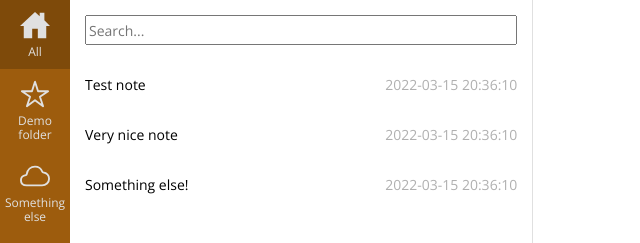
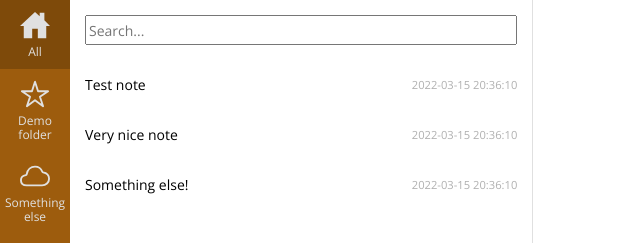
Before and after one commit to a-deriabin/SimplySave, a React (Create React App) app in the folder frontend/: page / in a window 1280 px wide. Shown: the top 243 px of the page, without its empty margins (0-640 px from the left). Built offline with nearby package versions, Linux system fonts and the light colour scheme.

Commit message:
Frontend: shrink note dates on different screen sizes

```diff
--- a/frontend/src/App/DesktopView.tsx
+++ b/frontend/src/App/DesktopView.tsx
@@ -8,7 +8,7 @@ function DesktopView() {
     return (
         <Stack direction='row'>
             <Container flex={5}>
-                <NotesListView />
+                <NotesListView isMobile={false} />
             </Container>
             <Container flex={7}>
                 <NoteContentView isMobile={false} />
--- a/frontend/src/App/MobileView.tsx
+++ b/frontend/src/App/MobileView.tsx
@@ -9,7 +9,7 @@ function MobileView() {
     const noteSelected = notesState.openNoteId === null
 
     return (
-        noteSelected ? <NotesListView /> : <NoteContentView isMobile={true} />
+        noteSelected ? <NotesListView isMobile={true} /> : <NoteContentView isMobile={true} />
     );
 }
 
--- a/frontend/src/NotesListView/NotesList/NoteEntry.tsx
+++ b/frontend/src/NotesListView/NotesList/NoteEntry.tsx
@@ -9,6 +9,7 @@ import {NoteType} from "../../shared/redux/notes/notesSlice.types";
 
 type NoteEntryPropsType = {
     note: NoteType,
+    isMobile: boolean,
 }
 
 function NoteEntry(props: NoteEntryPropsType) {
@@ -19,7 +20,6 @@ function NoteEntry(props: NoteEntryPropsType) {
     const handleSelect = () => {
         if (!isSelected) {
             dispatch(loadNoteContent(props.note.id))
-            //dispatch(selectNote(props.id))
         }
         else {
             dispatch(selectNote(null))
@@ -27,8 +27,14 @@ function NoteEntry(props: NoteEntryPropsType) {
     }
 
     const className = isSelected ? styles.noteEntrySel : styles.noteEntry
-    const editDate = new Date(props.note.editedTimestamp).toISOString().split('T')
-    const editDateStr = `${editDate[0]} ${editDate[1].split('.')[0]}`
+    const dateClass = props.isMobile ? styles.noteDateTimeMobile : styles.noteDateTimeDesktop
+
+    const editDateTime = new Date(props.note.editedTimestamp).toISOString().split('T')
+    const nowDate = new Date().toISOString().split('T')[0]
+
+    const justDate = editDateTime[0]
+    const justTime = editDateTime[1].split('.')[0]
+    const dateOrTime = justDate === nowDate ? justTime : justDate
 
     return (
         <Container
@@ -39,7 +45,10 @@ function NoteEntry(props: NoteEntryPropsType) {
         >
             <Stack direction='row' align='center' justify='space-between'>
                 <span>{props.note.title}</span>
-                <span className={styles.noteDate}>{editDateStr}</span>
+                <span className={dateClass}>
+                    <span>{justDate} {justTime}</span>
+                    <span>{dateOrTime}</span>
+                </span>
             </Stack>
         </Container>
     );
--- a/frontend/src/NotesListView/NotesList/index.tsx
+++ b/frontend/src/NotesListView/NotesList/index.tsx
@@ -5,7 +5,11 @@ import {useSelector} from "react-redux";
 import {notesSelector} from "../../shared/redux/notes/notesSlice";
 import Placeholder from "./Placeholder";
 
-function NotesList() {
+type PropsType = {
+    isMobile: boolean,
+}
+
+function NotesList(props: PropsType) {
     const notesData = useSelector(notesSelector)
     let notes = notesData.openFolderId === null ? notesData.notesList :
         notesData.notesList.filter(note => note.folderId === notesData.openFolderId)
@@ -17,7 +21,7 @@ function NotesList() {
     return (
         <Stack direction='column'>
             {notes.map(note => (
-                <NoteEntry note={note} key={note.id} />
+                <NoteEntry note={note} key={note.id} isMobile={props.isMobile} />
             ))}
             {notes.length === 0 && <Placeholder />}
         </Stack>
--- a/frontend/src/NotesListView/NotesList/styles.module.scss
+++ b/frontend/src/NotesListView/NotesList/styles.module.scss
@@ -18,8 +18,47 @@
     }
 }
 
-.noteDate {
+.noteDateTime {
     color: var(--color-text-pale);
+    font-size: 0.7rem;
+}
+
+.noteDateTimeMobile {
+    @extend .noteDateTime;
+
+    & > span:nth-child(1) {
+        display: inline;
+        @media screen and (max-width: 300px) {
+            display: none;
+        }
+    }
+    & > span:nth-child(2) {
+        display: none;
+        @media (max-width: 300px) {
+            display: inline;
+        }
+    }
+}
+
+.noteDateTimeDesktop {
+    @extend .noteDateTime;
+
+    @media screen and (max-width: 800px) {
+        display: none;
+    }
+
+    & > span:nth-child(1) {
+        display: inline;
+        @media screen and (max-width: 1000px) {
+            display: none;
+        }
+    }
+    & > span:nth-child(2) {
+        display: none;
+        @media (max-width: 1000px) {
+            display: inline;
+        }
+    }
 }
 
 .placeholder {
--- a/frontend/src/NotesListView/index.tsx
+++ b/frontend/src/NotesListView/index.tsx
@@ -6,13 +6,17 @@ import NotesList from "./NotesList/index";
 import EditingShadow from "./EditingShadow";
 import styles from './styles.module.scss';
 
-function NotesListView() {
+type PropsType = {
+    isMobile: boolean,
+}
+
+function NotesListView(props: PropsType) {
     return (
         <Stack direction='row' className={styles.notesListView}>
             <Folders />
             <Stack direction='column' flex={1}>
                 <SearchBar />
-                <NotesList />
+                <NotesList isMobile={props.isMobile} />
             </Stack>
             <EditingShadow />
         </Stack>
```
